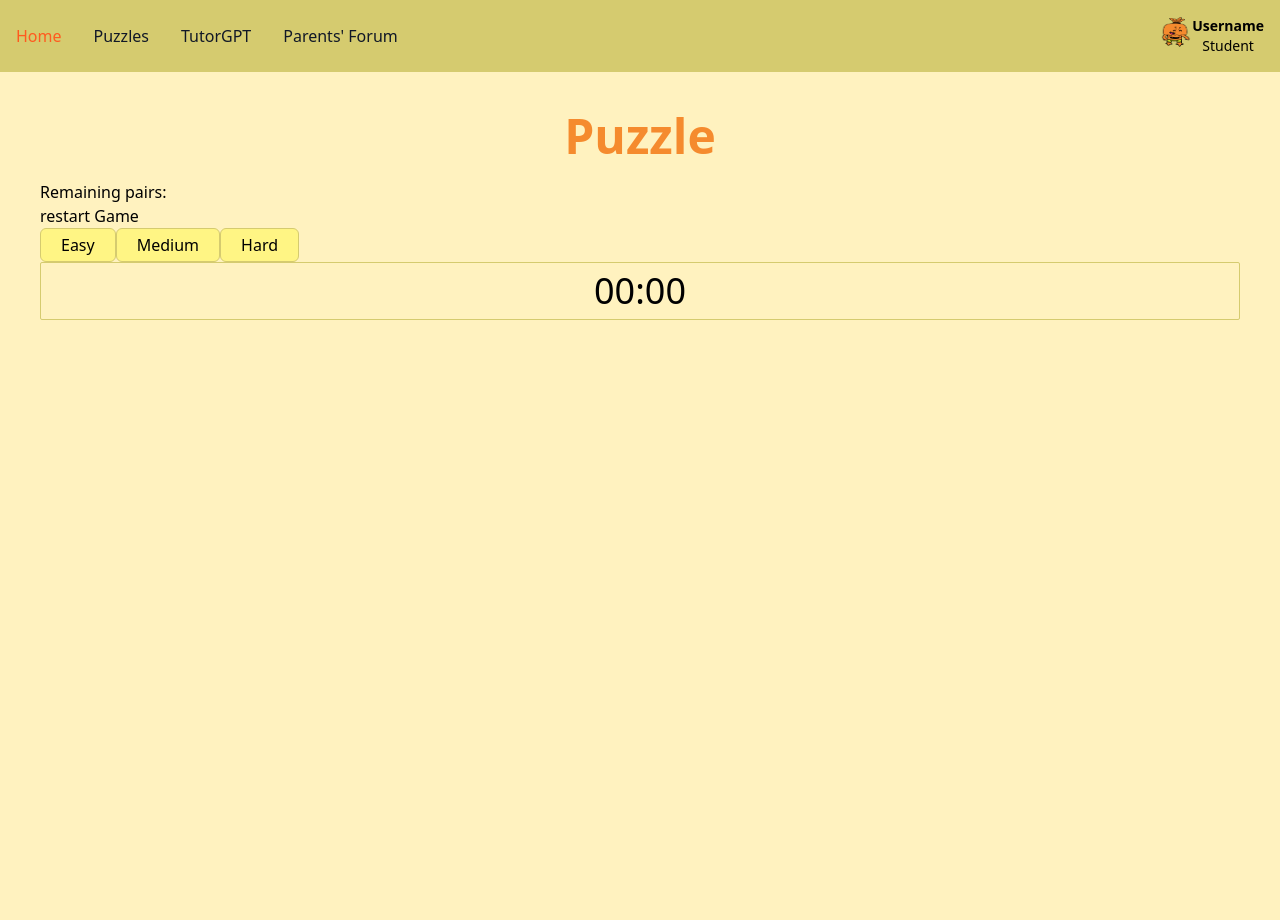
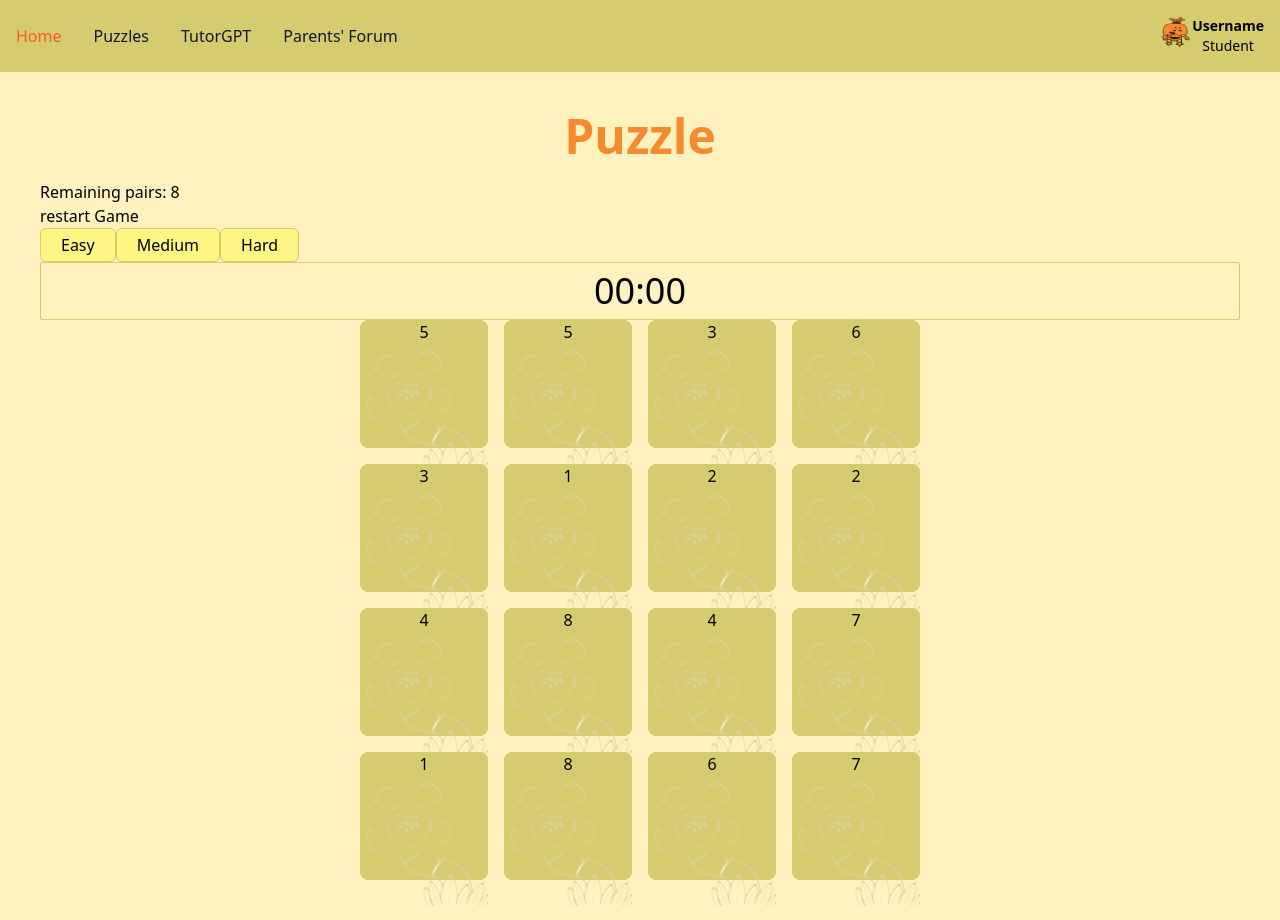
Before and after one commit to mohammadfadhli/sensoryspark, a Vue app: page /puzzle in a window 1280 px wide. Both pictures are taken after a click on the button "restart Game". Before the commit the page ends 800 px from the top, so only its background shows below. Built offline with nearby package versions, Linux system fonts and the light colour scheme.

Commit message:
created useCardStore; flipcard func cannot work

```diff
--- a/src/components/Card.vue
+++ b/src/components/Card.vue
@@ -56,6 +56,7 @@ export default {
         </div>
 
         <div v-else class="bg-green w-full h-full rounded-lg ">
+            {{ value }}
             <img src="../assets/backcard.png">
         </div>
 
--- /dev/null
+++ b/src/stores/useCardStore.js
@@ -0,0 +1,115 @@
+import { ref, computed, watch } from 'vue';
+
+
+export const useCardStore = () => {
+  const cardList = ref([]);
+  const userSelection = ref([]);
+  const newPlayer = ref(true);
+
+  const startGame = () => {
+    newPlayer.value = false;
+  };
+
+  const Gamestatus = computed(() => {
+    if (remainingPairs.value === 0) {
+      return "Player wins!";
+    } else {
+      return `Remaining Pairs: ${remainingPairs.value}`;
+    }
+  });
+
+  const remainingPairs = computed(() => {
+    return cardList.value.filter(card => !card.matched).length / 2;
+  });
+
+  const shuffleCards = () => {
+    cardList.value = cardList.value.sort(() => Math.random() - 0.5);
+  };
+
+  const restartGame = () => {
+    shuffleCards();
+
+    cardList.value = cardList.value.map((card, index) => ({
+      ...card,
+      matched: false,
+      indexCard: index,
+      visible: false,
+    }));
+  };
+
+  const cardsDeck = ["1", "2", "3", "4", "5", "6", "7", "8"];
+
+  cardsDeck.forEach(item => {
+    cardList.value.push({
+      value: item,
+      visible: true,
+      indexCard: null,
+      matched: false,
+      variant: 1,
+    });
+
+    cardList.value.push({
+      value: item,
+      visible: true,
+      indexCard: null,
+      matched: false,
+      variant: 2,
+    });
+  });
+
+  cardList.value = cardList.value.map((card, index) => ({
+    ...card,
+    indexCard: index,
+  }));
+
+  const flipCard = payload => {
+    const hasCardsOpenedThatNotMatch = cardList.value.filter(
+      item => item.matched === false && item.visible === true
+    );
+
+    if (
+      hasCardsOpenedThatNotMatch.length <= 1 &&
+      !cardList.value[payload.indexCard].visible
+    ) {
+      cardList.value[payload.indexCard].visible = true;
+
+      if (userSelection.value[0]) {
+        if (userSelection.value[0].indexCard !== payload.indexCard) {
+          userSelection.value[1] = payload;
+        }
+      } else {
+        userSelection.value[0] = payload;
+      }
+    }
+  };
+
+  watch(userSelection, currentValue => {
+    if (currentValue.length === 2) {
+      const firstCard = currentValue[0];
+      const secondCard = currentValue[1];
+
+      if (firstCard.value === secondCard.value) {
+        cardList.value[firstCard.indexCard].matched = true;
+        cardList.value[secondCard.indexCard].matched = true;
+      } else {
+        setTimeout(() => {
+          cardList.value[firstCard.indexCard].visible = false;
+          cardList.value[secondCard.indexCard].visible = false;
+        }, 2000);
+      }
+
+      userSelection.value.length = 0;
+    }
+  });
+
+  return {
+    cardList,
+    flipCard,
+    userSelection,
+    Gamestatus,
+    shuffleCards,
+    restartGame,
+    remainingPairs,
+    startGame,
+  };
+};
--- a/src/views/Puzzle.vue
+++ b/src/views/Puzzle.vue
@@ -1,16 +1,26 @@
 <script setup>
-import { ref } from "vue";
 import Time from "@/components/Time.vue";
+import Card from "../components/Card.vue";
 import { useTimeStore } from "@/stores/useTimeStore";
+import { useCardStore } from "@/stores/useCardStore";
 
 const store = useTimeStore();
+const cardstore = useCardStore();
+
+console.log(cardstore.cardList)
+
+for (const card of cardstore.cardList.value) {
+    console.log(card)
+}
+
 </script>
 
 <template>
     <h1 class="font-bold text-5xl text-orange text-center my-5">Puzzle</h1>
 
-    <p>Remaining pairs: {{ remainingPairs }}</p>
-    <button @click="restartGame">restart Game</button>
+    <p>Remaining pairs: {{ cardstore.remainingPairs }}</p>
+    <button @click="cardstore.restartGame">restart Game</button>
+
     <div class="flex">
         <div
             class="bg-yellow px-5 py-1 hover:bg-green rounded-md border border-green w-auto flex items-center justify-center"
@@ -36,176 +46,18 @@ const store = useTimeStore();
         <router-view/>
     </div>
 
-
     <transition-group tag="section" name="shuffle-card"
     class="game-board grid grid-rows-4 grid-flow-col justify-center gap-4">
-        <Card v-for="card in cardList"
+        <Card v-for="card of cardstore.cardList.value"
             :key = "`${card.value}-${card.variant}`"
             :value = "card.value"
             :visible = "card.visible"
             :indexCard = "card.indexCard"
             :matched = "card.matched"
-            @select-card = "flipCard"/>
+            @select-card="cardstore.flipCard"/> <!-- this part cannot work -->
     </transition-group>
 
 </template>
-
-<script>
-    import Card from '@/components/Card.vue';
-    import {ref, watch, computed} from 'vue';
-    import Time from "@/components/Time.vue";
-    import { useTimeStore } from "@/stores/useTimeStore";
-
-const store = useTimeStore();
-
-    export default {
-
-        components: {
-            Card
-        },
-        setup() {
-            const cardList = ref([]);
-            const userSelection = ref([]);
-            const newPlayer = ref(true);
-
-            const startGame = () => {
-                newPlayer.value = false;
-            };
-
-
-            const Gamestatus = computed(() => {
-                if (remainingPairs == 0) {
-                    return "Player wins!";
-                }
-                else {
-                    return `Remaining Pairs: ${remainingPairs.value}`;
-                }
-            });
-
-
-            // get no. of remaining pairs
-            const remainingPairs = computed(() => {
-                return cardList.value.filter( card => card.matched == false).length / 2;
-            });
-
-            const shuffleCards = () => {
-                cardList.value = cardList.value.sort(() => Math.random() - 0.5);
-            };
-
-            const restartGame = () => {
-                shuffleCards();
-
-                cardList.value = cardList.value.map((card, index) => {
-                    return {
-                        ...card,
-                        matched: false,
-                        indexCard: index,
-                        visible: false
-
-                    };
-                })
-            };
-
-            // put the pic name here
-            const cardsDeck = [1,2,3,4,5,6,7,8];
-
-            cardsDeck.forEach(item => {
-                cardList.value.push({
-                    value: item,
-                    visible: true,
-                    indexCard: null,
-                    matched: false,
-                    variant: 1
-                });
-
-                cardList.value.push({
-                    value: item,
-                    visible: true,
-                    indexCard: null,
-                    matched: false,
-                    variant: 2
-                });
-            });
-
-            cardList.value = cardList.value.map((card, index) => {
-                return {
-                    ...card,
-                    indexCard: index
-                };
-            });
-
-            const flipCard = (payload) => {
-
-                // Checking if has 2 cards opened to lock the possibility to open others
-                const hasCardsOpenedThatNotMatch = cardList.value.filter(item=>{
-                    return item.matched === false && item.visible === true
-                })
-
-                if (hasCardsOpenedThatNotMatch.length <= 1 && !cardList.value[payload.indexCard].visible) {
-                    // startStatus.value = constants.TIMER_START;
-                    cardList.value[payload.indexCard].visible = true;
-                    // clicks.value++;
-
-                    if (userSelection.value[0]) {
-                    // Check if clicked on the exactly same card
-                        if (userSelection.value[0].indexCard != payload.indexCard) {
-                            userSelection.value[1] = payload;
-                        }
-                    }
-                    else {
-                        userSelection.value[0] = payload;
-                    };
-                }
-            }
-
-
-            watch(userSelection, (currentValue) => {
-                if (currentValue.length === 2) {
-                    console.log("That's it")
-                    const firstCard = currentValue[0];
-                    const secondCard = currentValue[1];
-
-
-                    if (firstCard.faceValue === secondCard.faceValue) {
-
-                        cardList.value[firstCard.indexCard].matched = true;
-
-                        cardList.value[secondCard.indexCard].matched = true;
-                    }
-                    else {
-
-                        setTimeout(() => {
-                            cardList.value[firstCard.indexCard].visible = false;
-
-                            cardList.value[secondCard.indexCard].visible = false;
-                        }, 2000);
-
-                    }
-
-                    userSelection.value.length = 0;
-                }
-
-            },
-            {
-                deep: true
-            });
-
-
-            return {
-                cardList,
-                flipCard,
-                userSelection,
-                Gamestatus,
-                shuffleCards,
-                restartGame,
-                remainingPairs,
-                startGame
-            };
-        }
-
-    }
-
-</script>
 
 <style>
 
```
